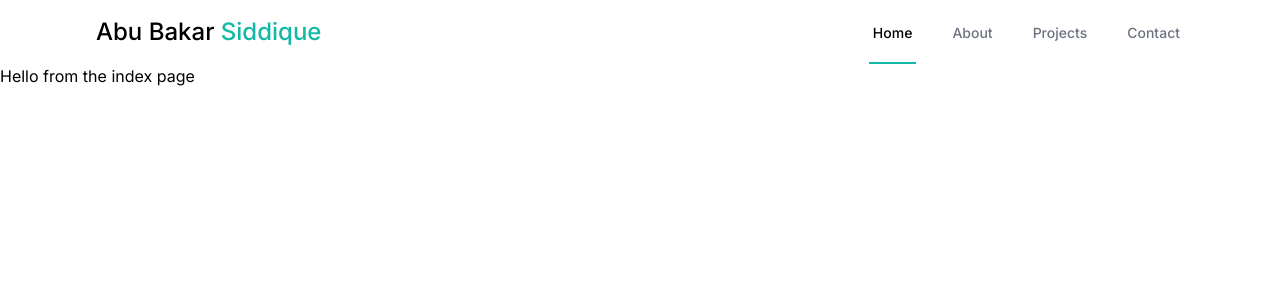
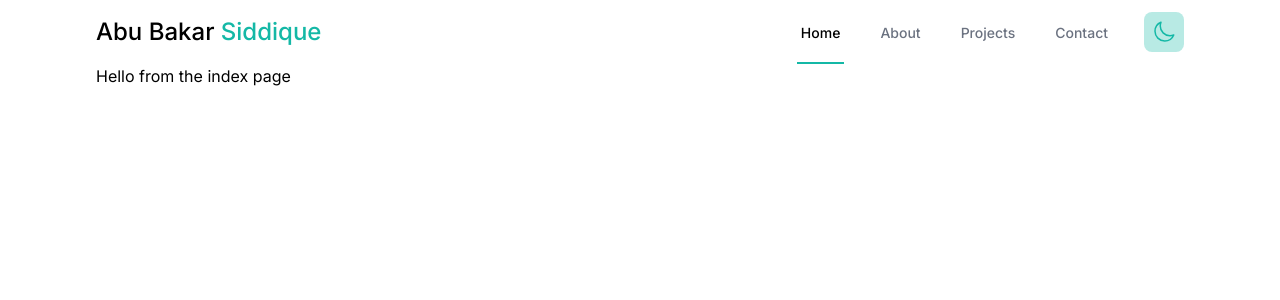
Before and after one commit to aka5hh/porfolio-nextjs, a Next.js app: page / in a window 1280 px wide. Shown: the top 300 px of the page. Built offline with nearby package versions, Linux system fonts and the light colour scheme.

Commit message:
Drakmode added

```diff
--- a/app/components/Navbar.tsx
+++ b/app/components/Navbar.tsx
@@ -28,8 +28,7 @@ export default function Navbar() {
                   <Link
                     href="/"
                     prefetch
-                    className={`${
-                      pathname === "/"
+                    className={`${pathname === "/"
                         ? "border-teal-500 dark:text-white h-full inline-flex items-center px-1 pt-1 border-b-2 text-sm font-medium"
                         : "border-transparent text-gray-500 dark:text-gray-300 dark:hover:text-white inline-flex items-center px-1 pt-1 border-b-2 text-sm font-medium"
                       }`}
@@ -40,8 +39,7 @@ export default function Navbar() {
                   <Link
                     href="/about"
                     prefetch
-                    className={`${
-                      pathname === "/about"
+                    className={`${pathname === "/about"
                         ? "border-teal-500 dark:text-white h-full inline-flex items-center px-1 pt-1 border-b-2 text-sm font-medium"
                         : "border-transparent text-gray-500 dark:text-gray-300 dark:hover:text-white inline-flex items-center px-1 pt-1 border-b-2 text-sm font-medium"
                       }`}
@@ -52,8 +50,7 @@ export default function Navbar() {
                   <Link
                     href="/projects"
                     prefetch
-                    className={`${
-                      pathname === "/projects"
+                    className={`${pathname === "/projects"
                         ? "border-teal-500 dark:text-white h-full inline-flex items-center px-1 pt-1 border-b-2 text-sm font-medium"
                         : "border-transparent text-gray-500 dark:text-gray-300 dark:hover:text-white inline-flex items-center px-1 pt-1 border-b-2 text-sm font-medium"
                       }`}
@@ -64,19 +61,20 @@ export default function Navbar() {
                   <Link
                     href="/contact"
                     prefetch
-                    className={`${
-                      pathname === "/contact"
+                    className={`${pathname === "/contact"
                         ? "border-teal-500 dark:text-white h-full inline-flex items-center px-1 pt-1 border-b-2 text-sm font-medium"
                         : "border-transparent text-gray-500 dark:text-gray-300 dark:hover:text-white inline-flex items-center px-1 pt-1 border-b-2 text-sm font-medium"
                       }`}
                   >
                     Contact
                   </Link>
+                  <Themebutton />
 
                 </div>
               </div>
 
               <div className="-mr-2 flex items-center sm:hidden">
+                <Themebutton />
                 <Disclosure.Button className="inline-flex items-center justify-center p-2 rounded-md text-gray-400 hover:text-gray-500 hover:bg-gray-100 focus:outline-none focus:ring-2 focus:ring-inset focus:ring-teal-500 dark:hover:bg-gray-800" >
                   {open ? (
                     <svg
@@ -111,8 +109,6 @@ export default function Navbar() {
                   )}
                 </Disclosure.Button>
               </div>
-
-
             </div>
           </div>
           <Disclosure.Panel className="sm:hidden">
@@ -120,8 +116,7 @@ export default function Navbar() {
               <Link
                 href="/"
                 prefetch
-                className={`${
-                  pathname == "/"
+                className={`${pathname == "/"
                     ? "bg-teal-50  border-teal-500 text-teal-500 block pl-3 pr-4 py-2 border-l-4 text-base font-medium dark:bg-gray-800"
                     : "border-transparent text-gray-500 hover:bg-gray-50 hover:border-gray-300 hover:text-teal-500 block pl-3 pr-4 py-2 dark:hover:bg-gray-700 border-l-4 text-base font-medium dark:text-white"
                   } `}
@@ -131,8 +126,7 @@ export default function Navbar() {
               <Link
                 href="/about"
                 prefetch
-                className={`${
-                  pathname == "/about"
+                className={`${pathname == "/about"
                     ? "bg-teal-50 border-teal-500 text-teal-500 block pl-3 pr-4 py-2 border-l-4 text-base font-medium dark:bg-gray-800"
                     : "border-transparent text-gray-500 hover:bg-gray-50 hover:border-gray-300 hover:text-teal-500 block pl-3 pr-4 py-2 dark:hover:bg-gray-700 border-l-4 text-base font-medium dark:text-white"
                   } `}
@@ -142,8 +136,7 @@ export default function Navbar() {
               <Link
                 href="/projects"
                 prefetch
-                className={`${
-                  pathname == "/projects"
+                className={`${pathname == "/projects"
                     ? "bg-teal-50 border-teal-500 text-teal-500 block pl-3 pr-4 py-2 border-l-4 text-base font-medium dark:bg-gray-800"
                     : "border-transparent text-gray-500 hover:bg-gray-50 hover:border-gray-300 hover:text-teal-500 block pl-3 pr-4 py-2 dark:hover:bg-gray-700 border-l-4 text-base font-medium dark:text-white"
                   } `}
@@ -153,8 +146,7 @@ export default function Navbar() {
               <Link
                 href="/contact"
                 prefetch
-                className={`${
-                  pathname == "/contact"
+                className={`${pathname == "/contact"
                     ? "bg-teal-50 border-teal-500 text-teal-500 block pl-3 pr-4 py-2 border-l-4 text-base font-medium dark:bg-gray-800"
                     : "border-transparent text-gray-500 hover:bg-gray-50 hover:border-gray-300 hover:text-teal-500 block pl-3 pr-4 py-2 dark:hover:bg-gray-700 border-l-4 text-base font-medium dark:text-white"
                   } `}
--- /dev/null
+++ b/app/components/Provider.tsx
@@ -0,0 +1,8 @@
+"use client";
+
+import { ThemeProvider } from "next-themes"
+import { Children, ReactNode } from "react"
+
+export function Provider({children} :{children : ReactNode}){
+    return <ThemeProvider attribute="class">{children}</ThemeProvider>;
+}
--- /dev/null
+++ b/app/components/Themebutton.tsx
@@ -0,0 +1,56 @@
+"use client";
+
+import { useTheme } from "next-themes";
+import { useEffect, useState } from "react";
+
+export default function Themebutton() {
+    const { setTheme, resolvedTheme } = useTheme();
+    const [mounted, setMounted] = useState(false);
+
+    useEffect(() => {
+        setMounted(true);
+    }, []);
+
+    if (!mounted) {
+        return null;
+    }
+
+    return (
+        <button
+            onClick={() => setTheme(resolvedTheme === "dark" ? "light" : "dark")}
+            className="bg-teal-500/30 p-2 rounded-lg text-teal-500"
+        >
+            {resolvedTheme === "dark" ? (
+                <svg
+                    xmlns="http://www.w3.org/2000/svg"
+                    fill="none"
+                    viewBox="0 0 24 24"
+                    strokeWidth={1.5}
+                    stroke="currentColor"
+                    className="w-6 h-6"
+                >
+                    <path
+                        strokeLinecap="round"
+                        strokeLinejoin="round"
+                        d="M12 3v2.25m6.364.386l-1.591 1.591M21 12h-2.25m-.386 6.364l-1.591-1.591M12 18.75V21m-4.773-4.227l-1.591 1.591M5.25 12H3m4.227-4.773L5.636 5.636M15.75 12a3.75 3.75 0 11-7.5 0 3.75 3.75 0 017.5 0z"
+                    />
+                </svg>
+            ) : (
+                <svg
+                    xmlns="http://www.w3.org/2000/svg"
+                    fill="none"
+                    viewBox="0 0 24 24"
+                    strokeWidth={1.5}
+                    stroke="currentColor"
+                    className="w-6 h-6"
+                >
+                    <path
+                        strokeLinecap="round"
+                        strokeLinejoin="round"
+                        d="M21.752 15.002A9.718 9.718 0 0118 15.75c-5.385 0-9.75-4.365-9.75-9.75 0-1.33.266-2.597.748-3.752A9.753 9.753 0 003 11.25C3 16.635 7.365 21 12.75 21a9.753 9.753 0 009.002-5.998z"
+                    />
+                </svg>
+            )}
+        </button>
+    );
+}
--- a/app/layout.tsx
+++ b/app/layout.tsx
@@ -2,6 +2,7 @@ import "./globals.css";
 import type { Metadata } from "next";
 import { Inter } from "next/font/google";
 import Navbar from "./components/Navbar";
+import { Provider } from "./components/Provider";
 
 const inter = Inter({ subsets: ["latin"] });
 
@@ -16,13 +17,17 @@ export default function RootLayout({
   children: React.ReactNode;
 }>) {
   return (
-    <html lang="en">
-         <body
+    <html lang="en" suppressHydrationWarning>
+      <body
         className={`${inter.className} bg-white text-black dark:bg-[#090908] dark:text-white h-full selection:bg-gray-50 dark:selection:bg-gray-800`}
-         >
-          <Navbar />
+      >
+        <Provider>
+        <Navbar />
+        <main className="max-w-6xl mx-auto px-4 sm:px-6 lg:px-8">
           {children}
-          </body>
+        </main>
+        </Provider>
+      </body>
     </html>
   );
 }
--- a/tailwind.config.ts
+++ b/tailwind.config.ts
@@ -6,6 +6,7 @@ const config: Config = {
     "./components/**/*.{js,ts,jsx,tsx,mdx}",
     "./app/**/*.{js,ts,jsx,tsx,mdx}",
   ],
+  darkMode:"class",
   theme: {
     extend: {},
   },
```
Lines whose indentation alone changed are shown as unchanged.
